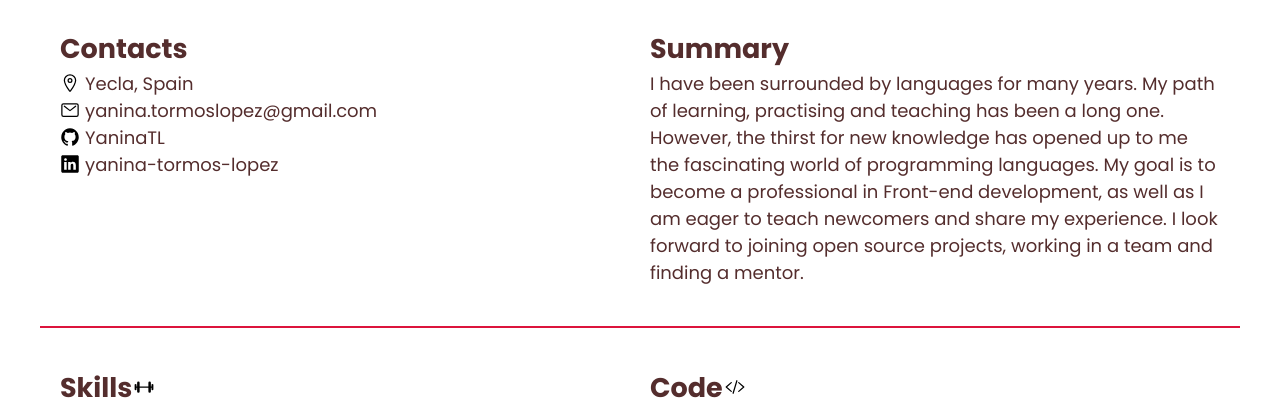
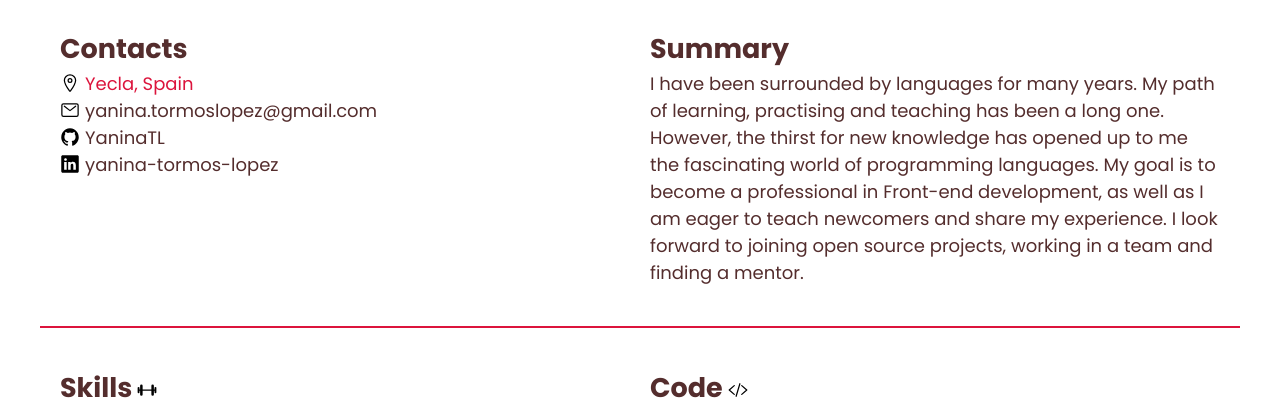
Before and after one commit to YaninaTL/rsschool-cv, a plain HTML site: page index.html in a window 1280 px wide. Shown: the part 378-787 px from the top of the page. Drawn offline with Linux system fonts and the light colour scheme.

Commit message:
fix: move icons

```diff
--- a/style.css
+++ b/style.css
@@ -231,6 +231,18 @@ header {
   border-bottom: none;
 }
 
+.skills img,
+.code img,
+.education img,
+.languages img {
+  position: relative;
+  bottom: -3px;
+}
+
+span {
+  color: crimson;
+}
+
 .contacts,
 .summary,
 .skills,
@@ -276,7 +288,7 @@ header {
   justify-content: flex-start;
   align-items: center;
   text-align: center;
-  gap: 2px;
+  gap: 5px;
 }
 
 /* FOOTER */
```
